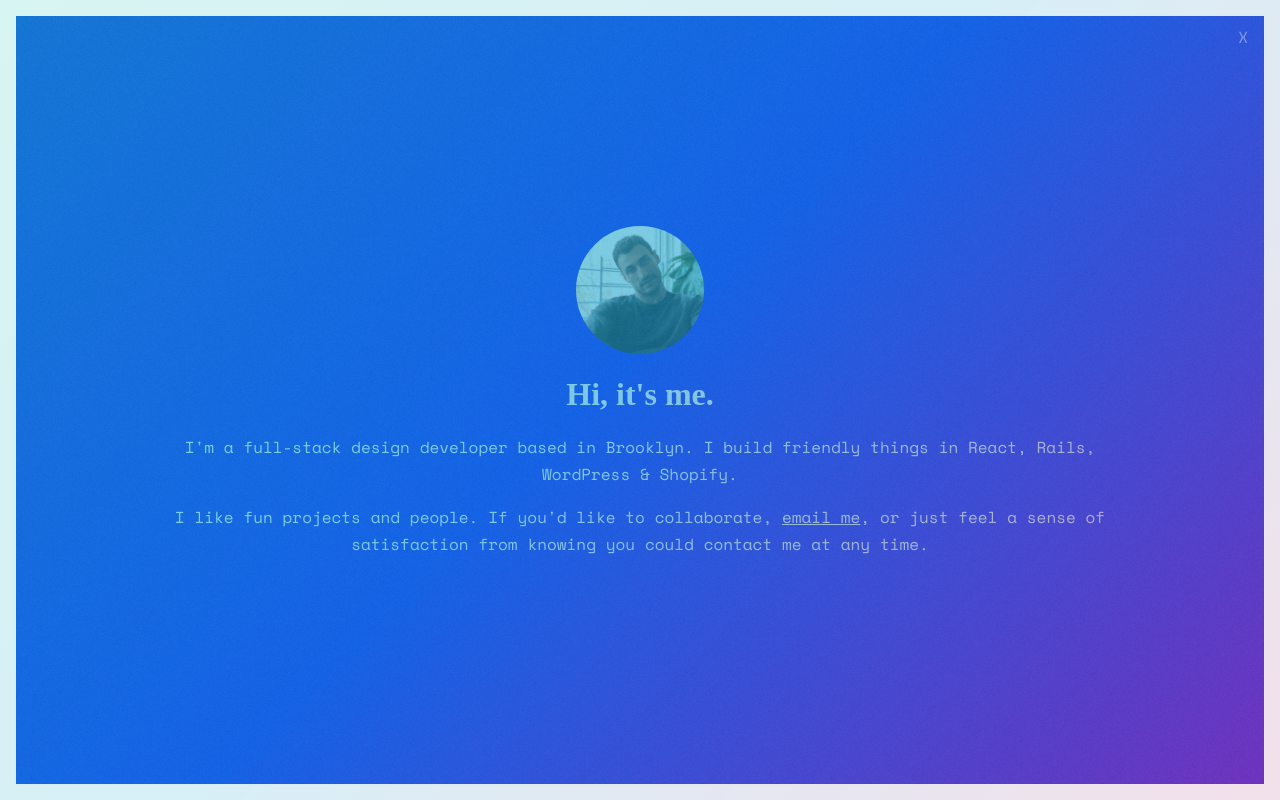
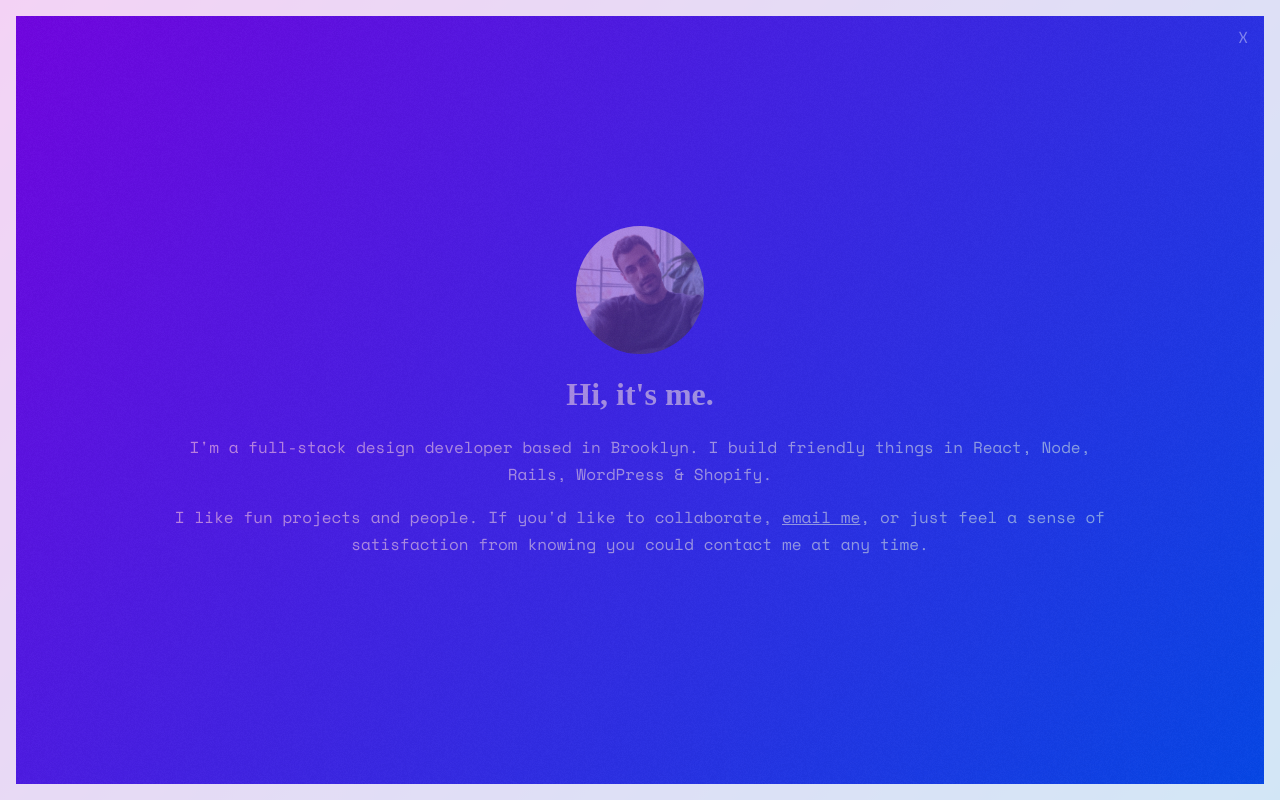
Before and after one commit to squamuglia/personal-site, a React (Create React App) app: page / in a window 1280 px wide. Both pictures are taken after a click on the element "About". Built offline with nearby package versions, Linux system fonts and the light colour scheme; a web font is replaced by a local one.

Commit message:
project cleanup, new format, changed getelement to ref, added columns

```diff
--- a/src/App.js
+++ b/src/App.js
@@ -10,19 +10,18 @@ class App extends Component {
 		const y = window.innerHeight;
 		const mX = e.clientX;
 		const mY = e.clientY;
-		const stripe = document.getElementById("stripe");
 
 		console.log("mouse x", mX / x, "mouse y", mY / y);
 
-		stripe.style.background = `
-			linear-gradient(130deg, rgb(${(250 * mX) / x},${(250 * mY) /
-			y},200), rgb(${(250 * mY) / y},120,${(250 * x) / mX})),
+		this.colorBg.style.background = `
+			linear-gradient(130deg, rgb(${(200 * mX) / x},${(200 * mY) /
+			y},200), rgb(${(200 * mY) / y},120,${(200 * x) / mX})),
 
-			linear-gradient(210deg, rgb(${(250 * mX) / x},${(250 * mY) / y},${(250 * mX) /
-			x}), rgb(160,${(250 * mY) / y},${(250 * mX) / x})),
+			linear-gradient(210deg, rgb(${(200 * mX) / x},${(200 * mY) / y},${(200 * mX) /
+			x}), rgb(160,${(200 * mY) / y},${(200 * mX) / x})),
 
-			linear-gradient(330deg, rgb(80,${(250 * y) / mY},${(250 * mX) /
-			x}), rgb(100,${(250 * mY) / y},${(250 * mX) / x}))
+			linear-gradient(330deg, rgb(80,${(200 * y) / mY},${(200 * mX) /
+			x}), rgb(100,${(200 * mY) / y},${(200 * mX) / x}))
 			`;
 	};
 
@@ -37,9 +36,12 @@ class App extends Component {
 
 	render() {
 		return (
-			<div className="slowFade">
-				<div id="stripe" className="App vh vw fix" />
-				<div className="vh vw fix noise border" onMouseMove={this.hoverColor} />
+			<div className="slowFade" onMouseMove={this.hoverColor}>
+				<div
+					ref={colorBg => (this.colorBg = colorBg)}
+					className="App vh vw fix"
+				/>
+				<div className="vh vw fix noise border" />
 				<div
 					className="top right abs my1 mx2 pt05 white o-4 z10"
 					onClick={this.toggleAbout}
--- a/src/components/about.js
+++ b/src/components/about.js
@@ -20,7 +20,7 @@ class About extends Component {
 					<h3>Hi, it's me.</h3>
 					<p>
 						I'm a full-stack design developer based in Brooklyn. I build
-						friendly things in React, Rails, WordPress {"&"} Shopify.
+						friendly things in React, Node, Rails, WordPress {"&"} Shopify.
 					</p>
 					<p>
 						I like fun projects and people. If you'd like to collaborate,{" "}
--- a/src/components/home.js
+++ b/src/components/home.js
@@ -14,18 +14,17 @@ const headlines = [
 	"who can even."
 ];
 
-const links = {
-	"Fridge Freud": "http://freud.fun",
-	"Piano Friend": "http://pianofriend.cool/",
-	"WeWork Beer List": "http://beer.topset.co/",
-	Shreddit: "http://shreddit.cool",
-	"Just Add Sauces": "https://justadd.myshopify.com/",
-	Uchu: "http://uchu.nyc",
-	"Sushi on Jones": "http://sushionjones.com/",
-	"Net Effective Rent": "https://squamuglia.github.io/neteffect/"
-};
+const linksRender = links =>
+	links.map(link => (
+		<div className="col-25 px075 my1">
+			<a href={link.url} target="_blank" rel="noopener noreferrer">
+				<h5>{link.name}</h5>
+			</a>
+			<p className="mt05">{link.desc}</p>
+		</div>
+	));
 
-const Home = () => {
+export default () => {
 	const rando = r => r.sort(() => Math.round(Math.random()) - 1);
 
 	return (
@@ -37,25 +36,51 @@ const Home = () => {
 				</h1>
 			</div>
 
-			<div className="mt2">
+			<div className="my2">
 				<p className="h6 kern">RECENT PROJECTS</p>
 			</div>
-			<ul className="mt1">
-				{Object.keys(links).map(link => (
-					<li className="inline-block mx1">
-						<a href={links[link]} target="_blank" rel="noopener noreferrer">
-							{link}
-						</a>
-					</li>
-				))}
-			</ul>
+			<div className="f fw mt1">{linksRender(links)}</div>
 			<div className="x left ac mt1 mb2">
 				<a href="mailto:maxsmouha@gmail.com">email</a>{" "}
 				<a href="https://github.com/squamgulia">git</a>{" "}
-				<a href="https://medium.com/@maxsmouha/">medium</a>
+				{/* <a href="https://medium.com/@maxsmouha/">medium</a> */}
 			</div>
 		</div>
 	);
 };
 
-export default Home;
+const links = [
+	{
+		name: "TriBeCa Art Walk",
+		url: "https://www.tribecaarts.org",
+		desc: "react, mapbox"
+	},
+	{ name: "Fridge Freud", url: "http://freud.fun", desc: "react, node" },
+	{
+		name: "Piano Friend",
+		url: "http://pianofriend.cool/",
+		desc: "vanilla js"
+	},
+	{
+		name: "WeWork Beer List",
+		url: "http://beer.topset.co/",
+		desc: "react, rails"
+	},
+	{ name: "Shreddit", url: "http://shreddit.cool", desc: "rails mvc" },
+	{
+		name: "Just Add Sauces",
+		url: "https://justadd.myshopify.com/",
+		desc: "shopify"
+	},
+	{ name: "Uchu", url: "http://uchu.nyc", desc: "wordpress" },
+	{
+		name: "Sushi on Jones",
+		url: "http://sushionjones.com/",
+		desc: "wordpress"
+	},
+	{
+		name: "Net Effective Rent",
+		url: "https://squamuglia.github.io/neteffect/",
+		desc: "vanilla"
+	}
+];
--- a/src/index.css
+++ b/src/index.css
@@ -10,6 +10,7 @@
 @import './lib/lists.css';
 @import './lib/typography.css';
 @import './lib/z-index.css';
+@import './lib/columns.css';
 
 /* Containers */
   .gutter { max-width: 60rem; margin:0 auto; }
--- /dev/null
+++ b/src/lib/columns.css
@@ -0,0 +1,8 @@
+.col-25 {
+    max-width: 25%;
+    width: 100%;
+}
+
+@media (max-width: 30em){
+    .col-25 { max-width: 100% }
+}
```
